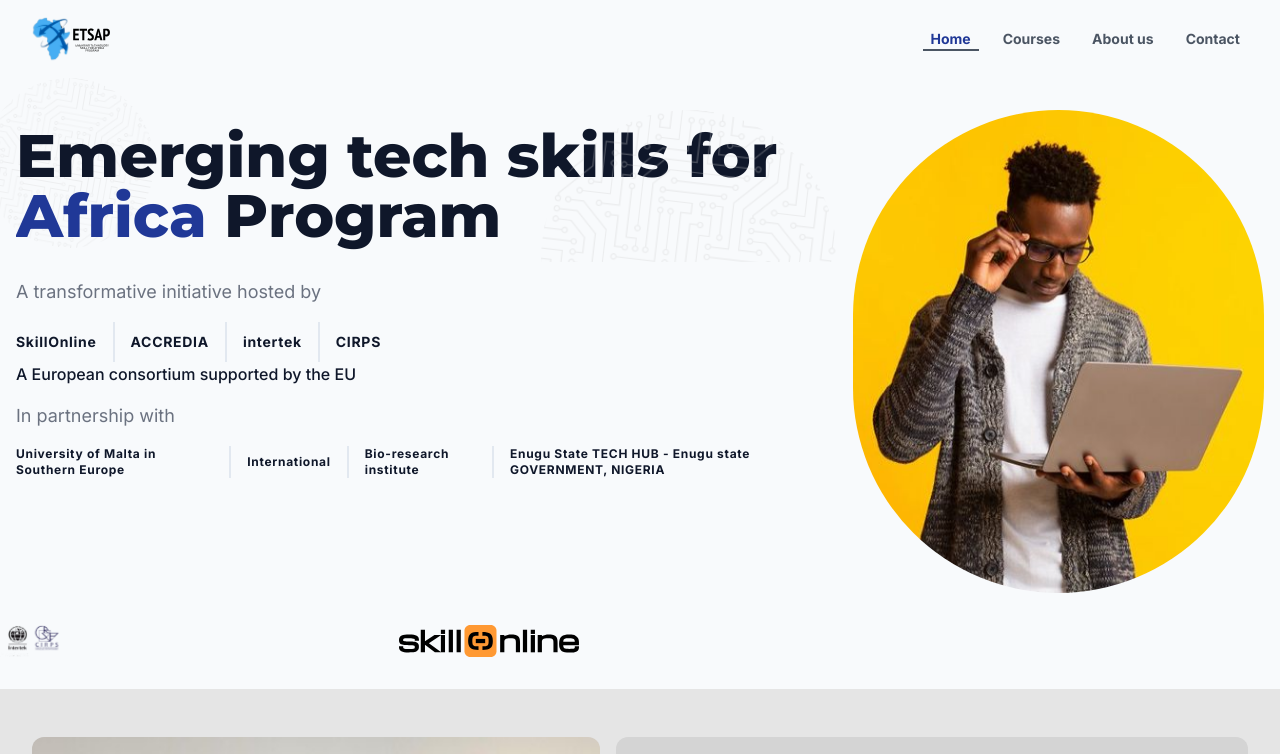
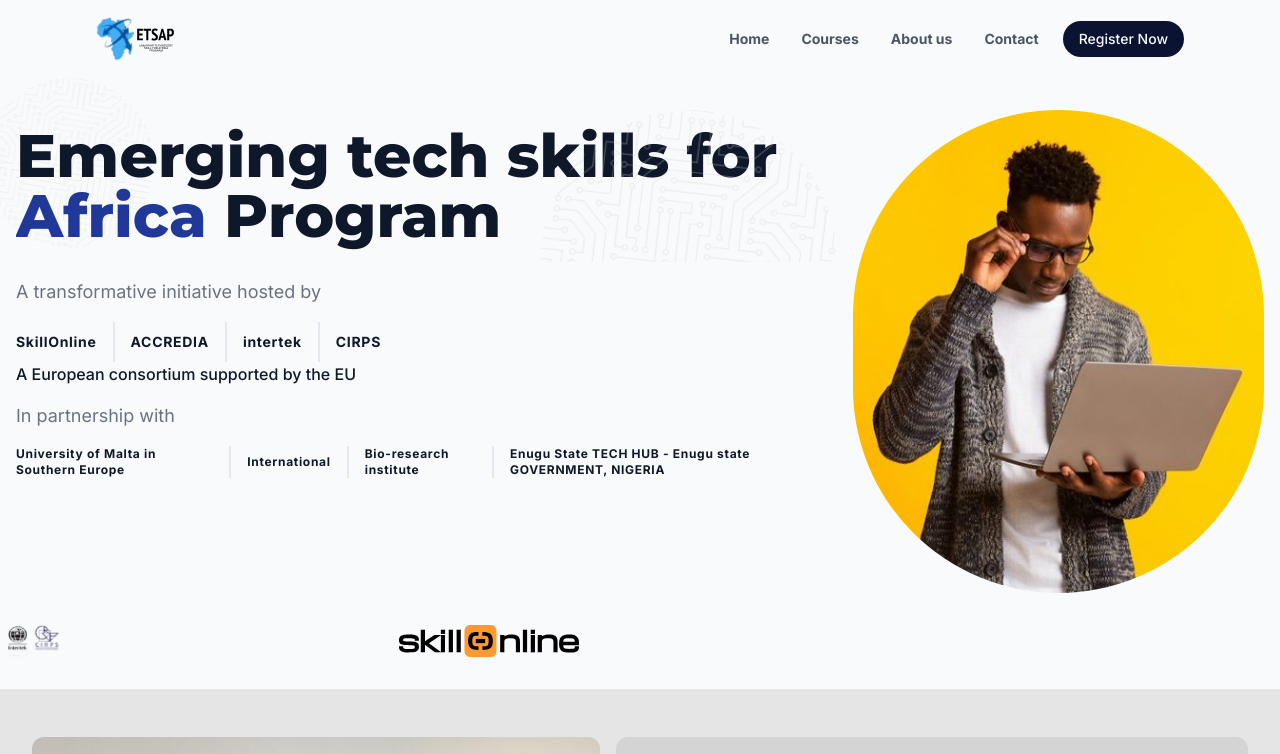
Before and after one commit to pineapptech/Skill-Online-FE, a React (Vite) app: page / in a window 1280 px wide. Shown: the top 754 px of the page. Built offline with nearby package versions, Linux system fonts and the light colour scheme.

Commit message:
Retouch navbar component
Space out links and added register button

```diff
--- a/src/components/navbar.jsx
+++ b/src/components/navbar.jsx
@@ -8,9 +8,10 @@
   useScroll,
 } from "motion/react";
 import { cn } from "@/lib/utils";
+import { Button } from "./ui/button";
 
 const navlinks = [
-  { label: "Home", href: "" },
+  { label: "Home", href: "/" },
   { label: "Courses", href: "#courses" },
   { label: "About us", href: "#about" },
   { label: "Contact", href: "#contact" },
@@ -41,10 +42,10 @@
     <motion.nav
       animate={{ top: inView ? 0 : 16 }}
       className={cn(
-        "px-8 py-4 bg-primary-foreground sticky z-10",
-        !inView && "rounded-full max-w-[900px] mx-auto py-2"
+        "px-8 md:px-24 py-4 bg-primary-foreground sticky z-10",
+        !inView &&
+          "md:px-8 rounded-full max-w-[900px] mx-auto py-2 bg-primary-foreground/80 border-primary border backdrop-blur-sm"
       )}
-      style={{ top: inView ? 0 : 16 }}
     >
       <div className="container flex justify-between items-center  mx-auto">
         <Link to="/">
@@ -56,7 +57,7 @@
             height={52}
           />
         </Link>
-        <ul className="flex gap-4 font-bold text-sm text-gray-600">
+        <ul className="flex items-center gap-4 font-bold text-sm text-gray-600">
           {navlinks.map(({ label, href }) => (
             <motion.li
               key={label + href}
@@ -85,6 +86,13 @@
               ></motion.div>
             </motion.li>
           ))}
+          {!location.pathname.startsWith("/register") && (
+            <li>
+              <Button className="rounded-full" asChild>
+                <Link to="/register">Register Now</Link>
+              </Button>
+            </li>
+          )}
         </ul>
       </div>
     </motion.nav>
```
